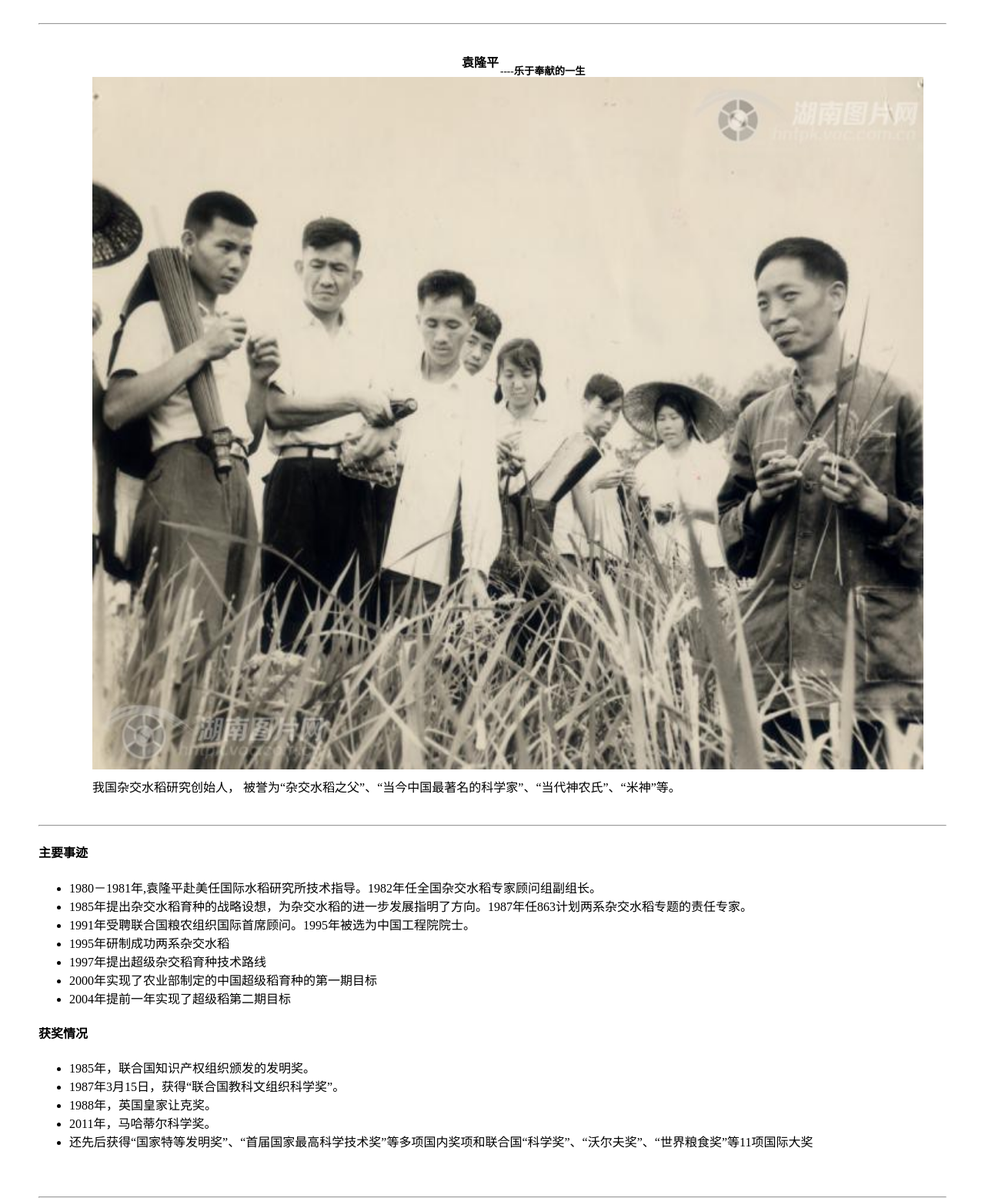
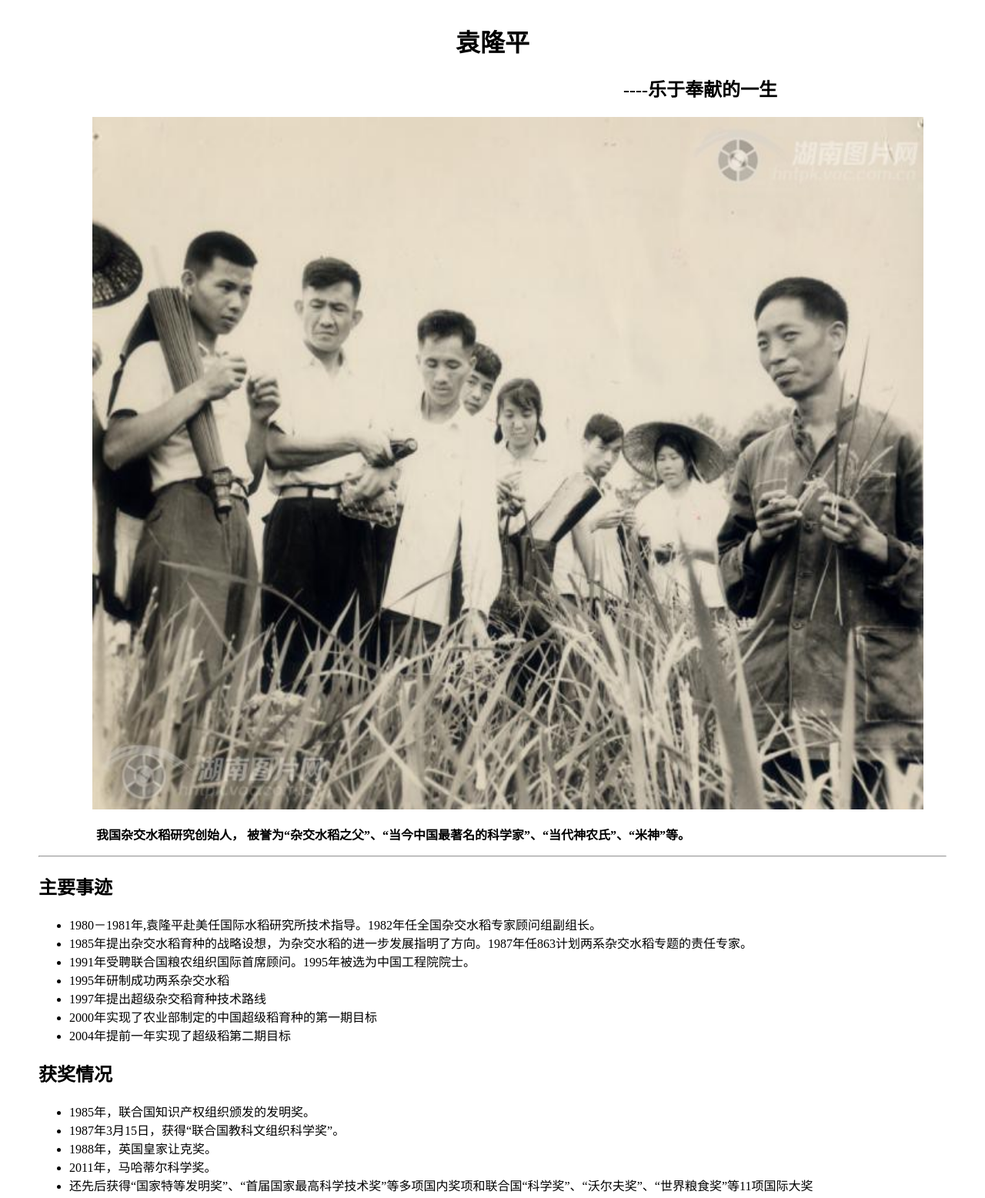
Before and after one commit to wudinggui-qwe/wudinggui-qwe.github.io, a plain HTML site: page htmldemo.html in a window 1280 px wide. Shown: the top 1557 px of the page at 77% size. Drawn offline with Linux system fonts and the light colour scheme.

Commit message:
second gai

```diff
--- a/htmldemo.html
+++ b/htmldemo.html
@@ -1,11 +1,13 @@
 <!DOCTYPE html>
-<hr lang="en">
 <head>
     <meta charset="UTF-8">
     <title>Title</title>
     <script type="application/javascript" src="style.js"></script>
     <script type="application/javascript" src="jquery-1.11.1.js"></script>
     <style>
+        h1{
+            font-style: inherit; font-family: 楷体;
+        }
         body{
             margin-top: 30px;
             margin-bottom: 30px;
@@ -34,23 +36,23 @@
             height: 900px;
             margin-left: 70px;
             margin-right: 70px;
-            padding-top:60px;
-            padding-bottom: 60px;
         }
-
+        .modify{
+            margin-left: 760px;
+            font-family: 楷体;
+        }
     </style>
 </head>
 <body>
-        <div style="position:relative;">
+       <h1 style="text-align: center">袁隆平</h1>
+            <h2 class="modify">----乐于奉献的一生</h2>
             <img class="img1" src=" ./picture/src1.jpg" alt="袁隆平">
-            <div style="position:absolute; z-index:2; left:550px; top:7px"><h4>袁隆平<h4></div>
-            <div style="position:absolute;z-index=2;left:600px;top:20px"><h5>----乐于奉献的一生</h5></div>
-            <div style="position: absolute;z-index=2;top:970px;left:70px">我国杂交水稻研究创始人，
-                被誉为“杂交水稻之父”、“当今中国最著名的科学家”、“当代神农氏”、“米神”等。</div>
+            <p style="margin-left: 75px;font-family: 楷体;    "><b>我国杂交水稻研究创始人，
+                被誉为“杂交水稻之父”、“当今中国最著名的科学家”、“当代神农氏”、“米神”等。</b></p>
         </div>
        <hr></hr>
        <div>
-          <h4>主要事迹</h4>
+          <h2>主要事迹</h2>
            <ul>
                <li>1980－1981年,袁隆平赴美任国际水稻研究所技术指导。1982年任全国杂交水稻专家顾问组副组长。</li>
                <li>1985年提出杂交水稻育种的战略设想，为杂交水稻的进一步发展指明了方向。1987年任863计划两系杂交水稻专题的责任专家。</li>
@@ -64,7 +66,7 @@
        </div>
 
        <div>
-           <h4>获奖情况</h4>
+           <h2>获奖情况</h2>
            <ul>
                <li>1985年，联合国知识产权组织颁发的发明奖。</li>
                <li>1987年3月15日，获得“联合国教科文组织科学奖”。</li>
@@ -90,8 +92,8 @@
              <button id="checkbox-1">X是一个什么样的人</button>
 
          </div>
-      <h3>老醋哲头</h3>
-      <h4>做一个有趣的人</h4>
+      <h4>老醋哲头</h4>
+      <h5>做一个有趣的人</h5>
       <span >109 人赞同了该回答</span>
       <div> &nbsp;&emsp;是一个知行合一的科学家。在《南周》看
       过对他的一篇采访，那段时间是建国60周年，国庆献礼片里面
@@ -103,8 +105,8 @@
       <p class="text-right">-----发布于 2013-04-17</p>
       </div>
       <div>
-          <h3>匿名用户</h3>
-          <h4>做一个有趣的人</h4>
+          <h4>匿名用户</h4>
+          <h5>做一个有趣的人</h5>
           <span >120 人赞同了该回答</span>
           <div>这个问题真心回答一下。我与袁有过一次交往，他2005年
               参加某个会议，因身体不适，提前离开，写了一个请假条给我
```
